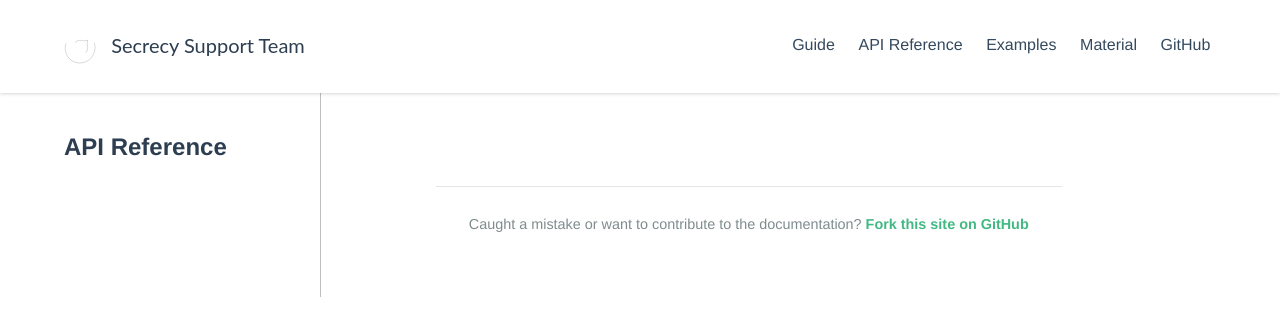
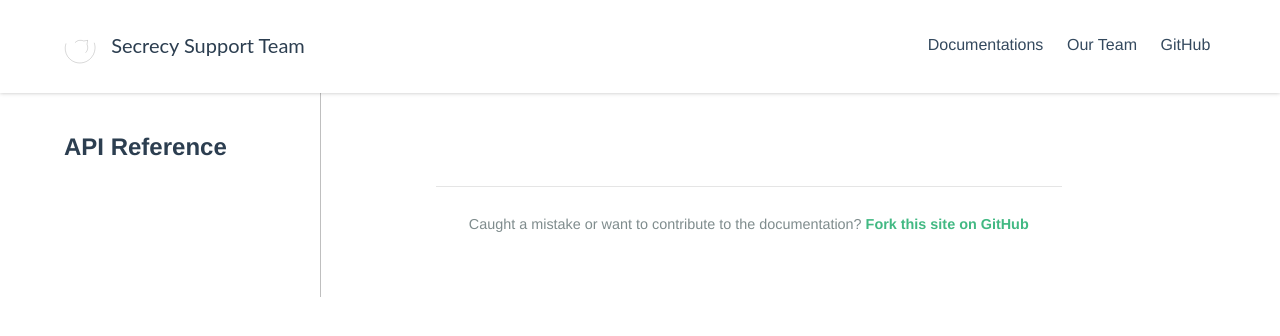
Before and after one commit to SecrecySupportTeam/secrecysupportteam.github.io, a Jekyll site: the page built from api.md, in a window 1280 px wide. Shown: the top 336 px of the page. Built offline with Jekyll 4.4.1, drawn with Linux system fonts in a browser that asks for light colours.

Commit message:
change website structure to suit project need

```diff
--- a/_includes/gheader.html
+++ b/_includes/gheader.html
@@ -5,16 +5,10 @@
     </a>
     <ul id="nav">
         <li>
-            <a class="nav-link " href="{{ site.baseurl }}/guide">Guide </a>
+            <a class="nav-link " href="{{ site.baseurl }}/guide">Documentations </a>
         </li>
         <li>
-            <a class="nav-link" href="{{ site.baseurl }}/api">API Reference</a>
-        </li>
-        <li>
-            <a class="nav-link" href="{{ site.baseurl }}/examples">Examples </a>
-        </li>
-        <li>
-            <a class="nav-link" href="{{ site.baseurl }}/blog">Material </a>
+            <a class="nav-link" href="{{ site.baseurl }}/team">Our Team</a>
         </li>
         <li>
             <a class="nav-link" href="{{ site.github }}">GitHub</a>
--- a/_includes/mobile-bar.html
+++ b/_includes/mobile-bar.html
@@ -1,15 +1,9 @@
     <ul class="main-menu">
         <li>
-            <a class="nav-link " href="{{ site.baseurl }}/guide">Guide </a>
+            <a class="nav-link " href="{{ site.baseurl }}/guide">Docs </a>
         </li>
         <li>
-            <a class="nav-link" href="{{ site.baseurl }}/api">API Reference</a>
-        </li>
-        <li>
-            <a class="nav-link" href="{{ site.baseurl }}/examples">Examples </a>
-        </li>
-        <li>
-            <a class="nav-link" href="{{ site.baseurl }}/blog">Material </a>
+            <a class="nav-link" href="{{ site.baseurl }}/team">Our Team</a>
         </li>
         <li>
             <a class="nav-link" href="{{ site.github }}">GitHub</a>
```
Also changed, not shown: index.html (+6 -6 lines), team.md (added, +15 -0 lines).
